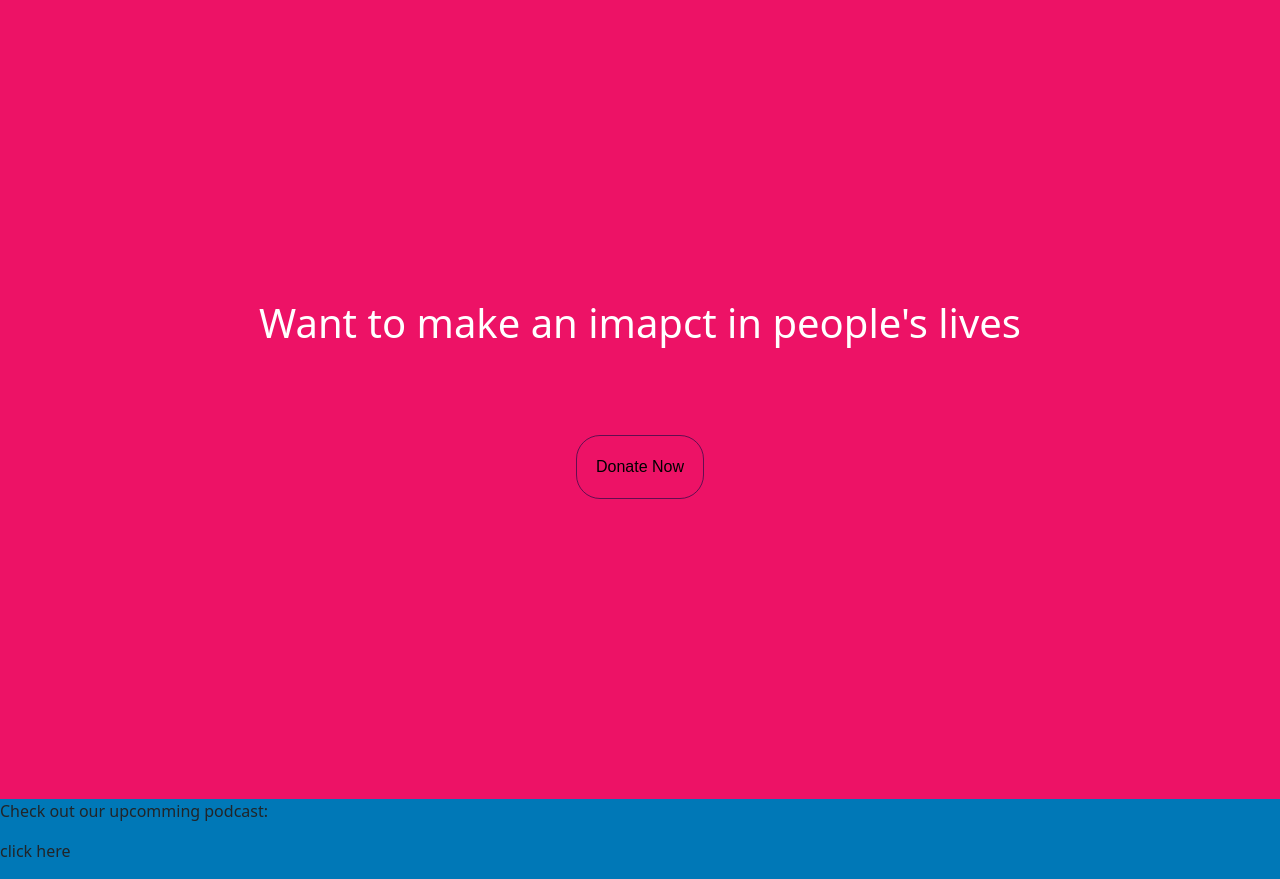
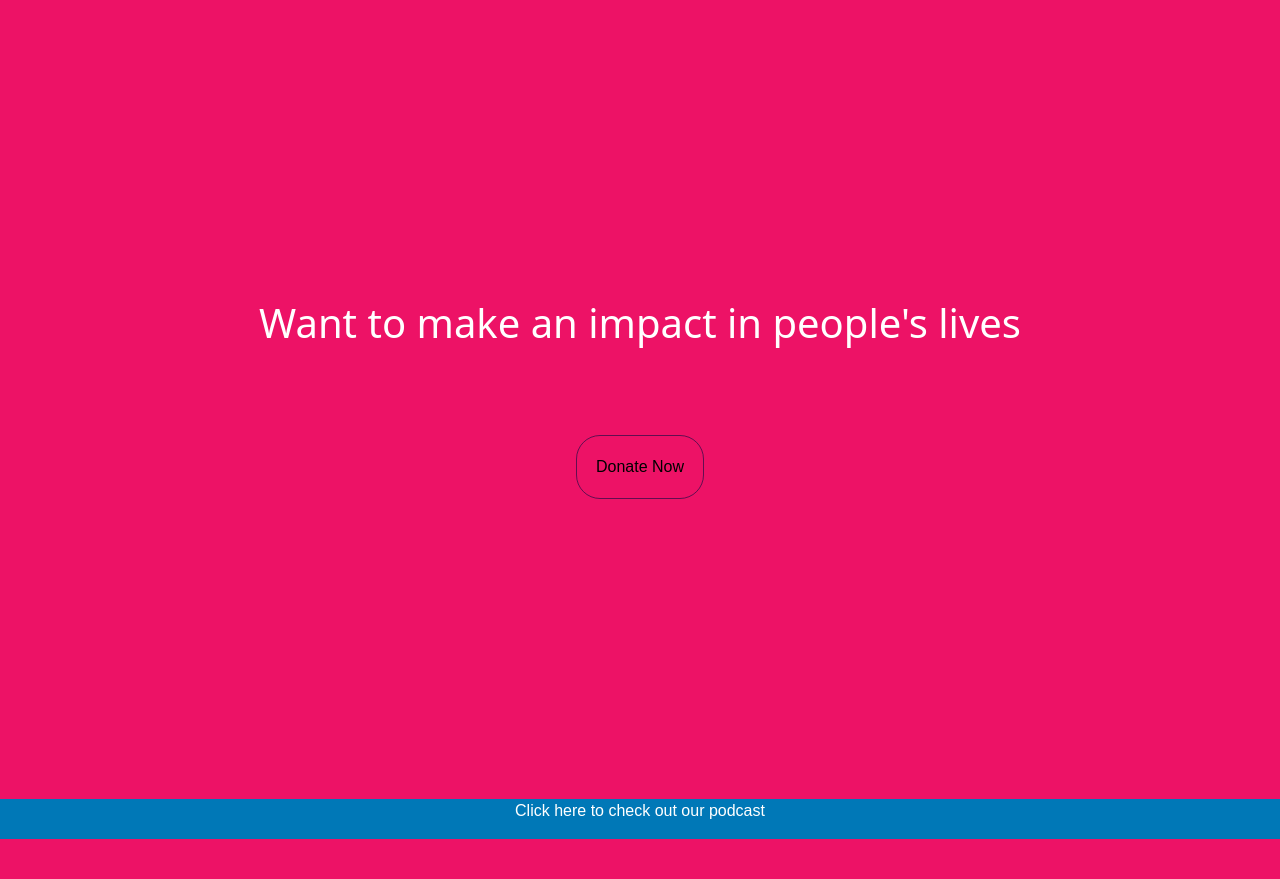
Before and after one commit to cfgbmth24/Team-3, a Flask app: page / in a window 1280 px wide. Shown: the part 1983-2862 px from the top of the page. After the commit the page ends 2822 px from the top, so only its background shows below. Run offline with Flask 2, Linux system fonts and the light colour scheme.

Commit message:
updated plug

```diff
--- a/static/styles/main.css
+++ b/static/styles/main.css
@@ -201,3 +201,9 @@ align-items: center;
     color:  #ED1266;
     border-color: #ED1266;
 }
+
+.plug {
+text-align: center;
+font-family: sans-serif;
+color: white;
+}
--- a/templates/index.html
+++ b/templates/index.html
@@ -155,7 +155,7 @@
 
 <!-- Donate Now  -->
 <div class="donate-container">
-    <h1> Want to make an imapct in people's lives </h1>
+    <h1> Want to make an impact in people's lives </h1>
     <a href="donate"><button id="donate-button-footer"> Donate Now</button></a>
 </div>
         <script src="https://cdn.jsdelivr.net/npm/bootstrap@5.3.3/dist/js/bootstrap.bundle.min.js" integrity="sha384-YvpcrYf0tY3lHB60NNkmXc5s9fDVZLESaAA55NDzOxhy9GkcIdslK1eN7N6jIeHz" crossorigin="anonymous"></script>
@@ -164,7 +164,6 @@
     </body>
 
     <footer>
-      <p>Check out our upcomming podcast:</p>
-      <p><a href="https://open.spotify.com/show/2LnK708SVih24HfAHRhcHa?si=1JfLMixpRpy30wVHbWCJjA">click here</a></p>
+      <p class="plug"><a href="https://open.spotify.com/show/2LnK708SVih24HfAHRhcHa?si=1JfLMixpRpy30wVHbWCJjA">Click here to check out our podcast</a></p>
     </footer>
 </html>
```
